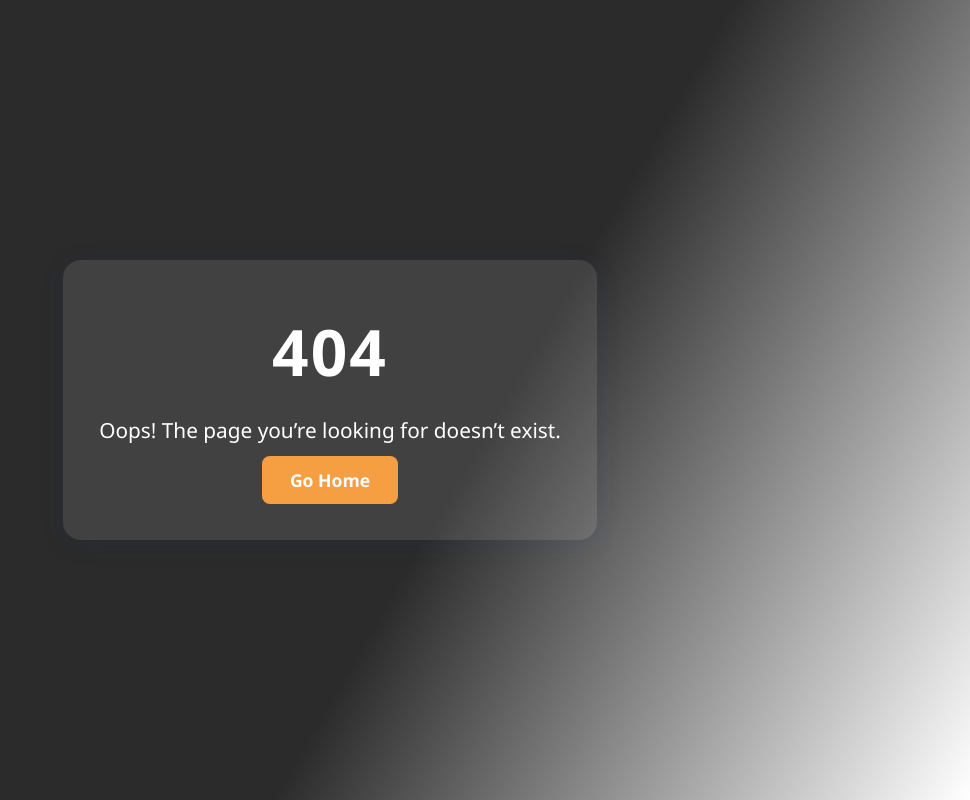
After one commit to denisturcanu84/ActorAwardsVisualizer, a PHP site: page /404.html in a window 1280 px wide. The commit adds this page. Shown: the whole page, without its empty margins (310-1280 px from the left). Run offline with PHP 8.4, Linux system fonts and the light colour scheme.

Commit message:
update styles for actor profile and add custom 404 page

```diff
--- /dev/null
+++ b/404.html
@@ -0,0 +1,16 @@
+<!DOCTYPE html>
+<html lang="en">
+<head>
+    <meta charset="UTF-8">
+    <title>404 - Page Not Found</title>
+    <meta name="viewport" content="width=device-width,initial-scale=1.0">
+    <link rel="stylesheet" href="assets/css/404.css">
+</head>
+<body>
+    <div class="container">
+        <h1>404</h1>
+        <p>Oops! The page you’re looking for doesn’t exist.</p>
+        <a href="index.php">Go Home</a>
+    </div>
+</body>
+</html>
--- /dev/null
+++ b/assets/css/404.css
@@ -0,0 +1,42 @@
+        body {
+            background: linear-gradient(120deg, #2b2b2b 60%, #ffffff 100%);
+            color: #fff;
+            font-family: 'Segoe UI', Arial, sans-serif;
+            margin: 0;
+            height: 100vh;
+            display: flex;
+            align-items: center;
+            justify-content: center;
+        }
+        .container {
+            background: rgba(255,255,255,0.10);
+            border-radius: 18px;
+            padding: 48px 36px;
+            box-shadow: 0 4px 24px rgba(30,58,138,0.12);
+            text-align: center;
+
+        }
+        h1 {
+            font-size: 4em;
+            margin: 0 0 12px 0;
+            font-weight: 900;
+            letter-spacing: 2px;
+        }
+        p {
+            font-size: 1.3em;
+            margin-bottom: 24px;
+        }
+        a {
+            color: #fff;
+            background: #f59e42;
+            padding: 12px 28px;
+            border-radius: 8px;
+            text-decoration: none;
+            font-weight: 600;
+            font-size: 1.1em;
+            transition: background 0.2s;
+        }
+        a:hover {
+            background: #fff;
+            color: #1e3a8a;
+        }
--- a/assets/css/actor_profile.css
+++ b/assets/css/actor_profile.css
@@ -1,6 +1,6 @@
 body {
     font-family: 'Segoe UI', Arial, sans-serif;
-    background: #b8b8b8;
+    background: #ffffff;
     margin: 0;
 }
 .container {
```
